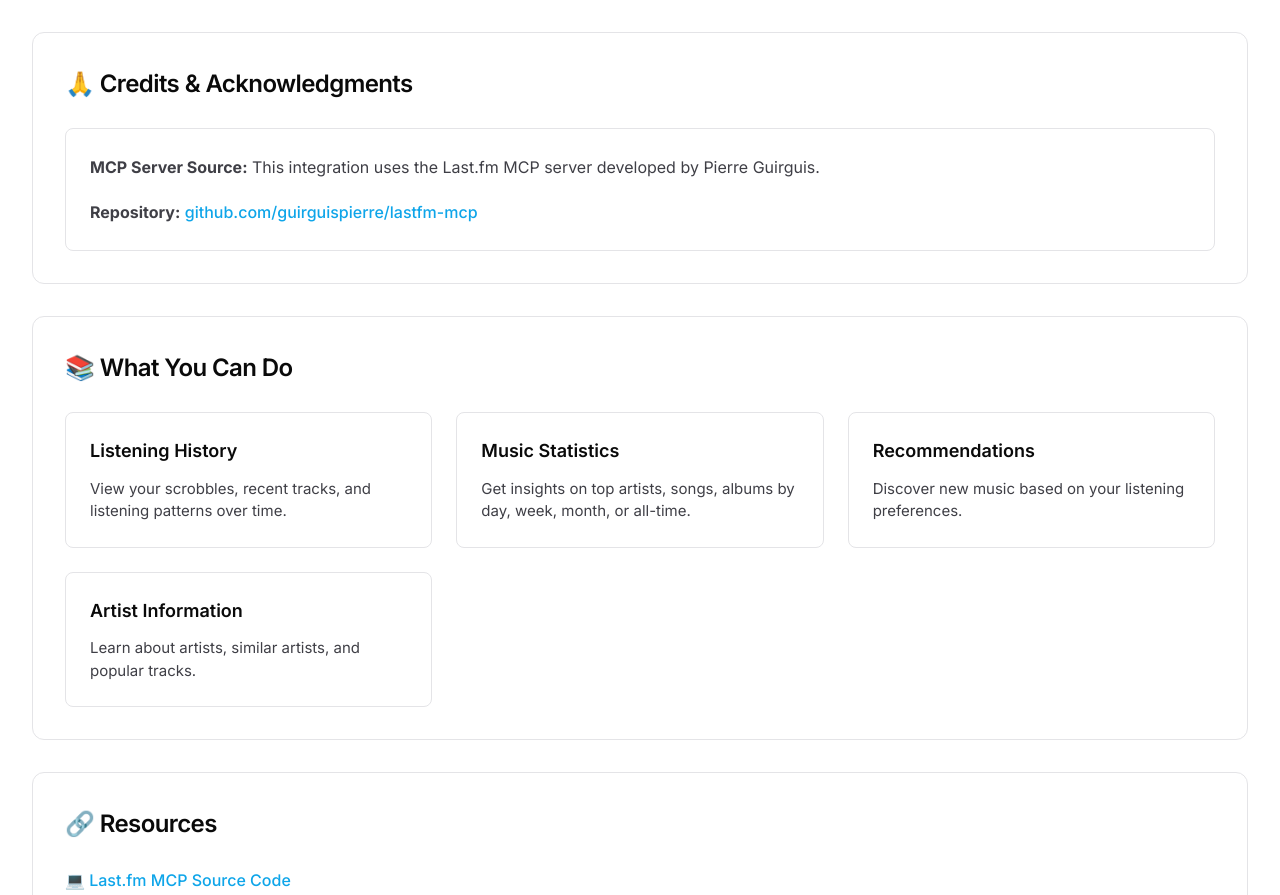
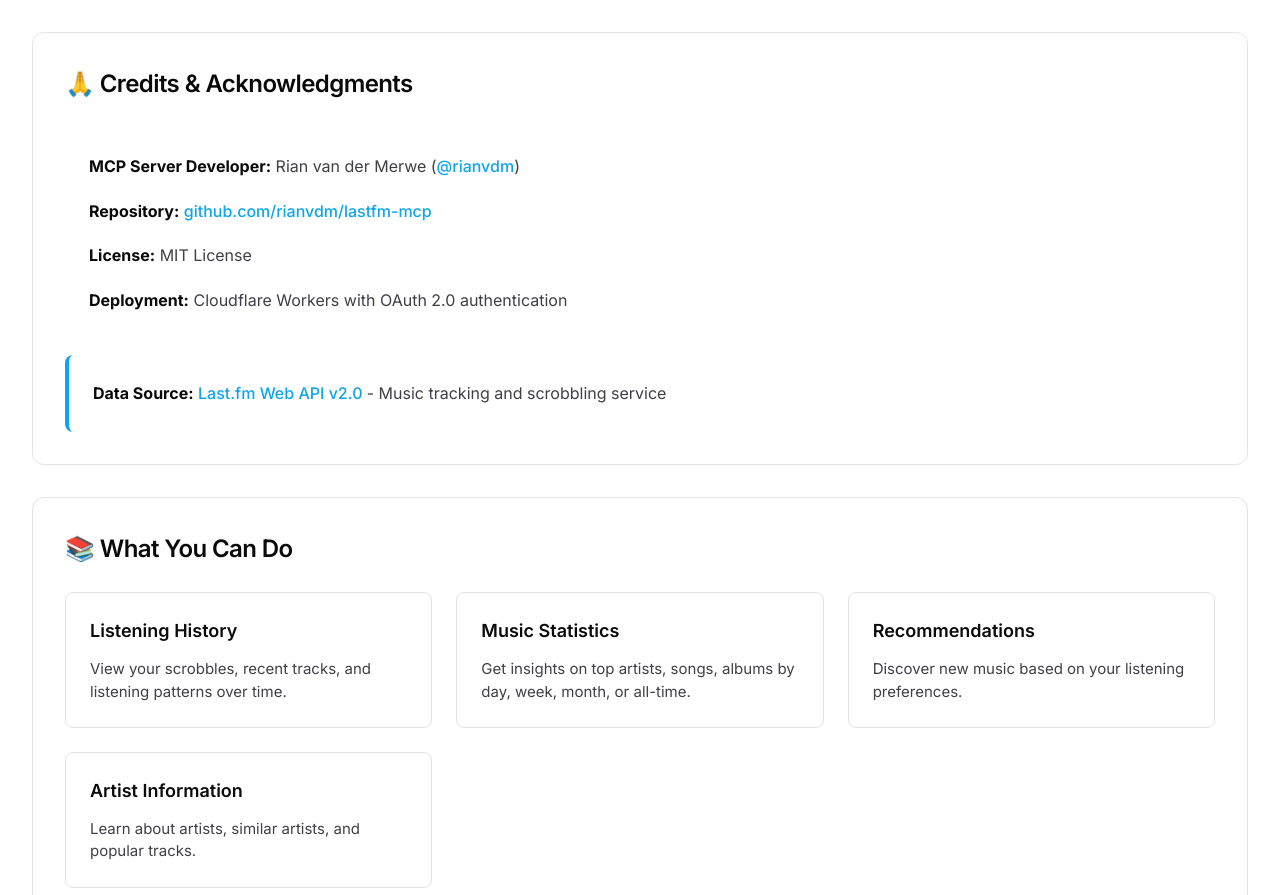
Before and after one commit to guirguispierre/mcp-dashboard, a website: page last-fm.html in a window 1280 px wide. Shown: the part 1905-2800 px from the top of the page. Drawn offline with Linux system fonts and the light colour scheme.

Commit message:
Add comprehensive credits to Last.fm MCP integration - Credit Rian van der Merwe (@rianvdm)

```diff
--- a/last-fm.html
+++ b/last-fm.html
@@ -35,8 +35,8 @@
                 <p style="color: var(--text-primary); font-weight: 600; font-size: 1.1rem; margin-bottom: 1.5rem; word-break: break-all;">https://lastfm-mcp.com/mcp</p>
                 <p style="color: var(--text-secondary); font-size: 0.9rem; margin-bottom: 0.5rem;">Source Code Repository:</p>
                 <p style="color: var(--text-primary); font-weight: 600; font-size: 1.1rem; margin-bottom: 0;">
-                    <a href="https://github.com/guirguispierre/lastfm-mcp" target="_blank" rel="noopener noreferrer" class="external-link">
-                        github.com/guirguispierre/lastfm-mcp
+                    <a href="https://github.com/rianvdm/lastfm-mcp" target="_blank" rel="noopener noreferrer" class="external-link">
+                        github.com/rianvdm/lastfm-mcp
                     </a>
                 </p>
             </div>
@@ -90,16 +90,32 @@
 
         <div class="content-section">
             <h2 class="section-title">🙏 Credits & Acknowledgments</h2>
-            <div style="background: var(--bg-primary); padding: 1.5rem; border-radius: 8px; border: 1px solid var(--gray-border);">
+            <div style="background: var(--bg-primary); padding: 1.5rem; border-radius: 8px; border-left: 4px solid var(--accent-green);">
                 <p style="color: var(--text-secondary); line-height: 1.8; margin-bottom: 1rem;">
-                    <strong>MCP Server Source:</strong>
-                    This integration uses the Last.fm MCP server developed by Pierre Guirguis.
+                    <strong style="color: var(--text-primary);">MCP Server Developer:</strong>
+                    Rian van der Merwe (<a href="https://github.com/rianvdm" target="_blank" rel="noopener noreferrer" class="external-link">@rianvdm</a>)
+                </p>
+                <p style="color: var(--text-secondary); line-height: 1.8; margin-bottom: 1rem;">
+                    <strong style="color: var(--text-primary);">Repository:</strong>
+                    <a href="https://github.com/rianvdm/lastfm-mcp" target="_blank" rel="noopener noreferrer" class="external-link">
+                        github.com/rianvdm/lastfm-mcp
+                    </a>
+                </p>
+                <p style="color: var(--text-secondary); line-height: 1.8; margin-bottom: 1rem;">
+                    <strong style="color: var(--text-primary);">License:</strong> MIT License
                 </p>
                 <p style="color: var(--text-secondary); line-height: 1.8; margin-bottom: 0;">
-                    <strong>Repository:</strong>
-                    <a href="https://github.com/guirguispierre/lastfm-mcp" target="_blank" rel="noopener noreferrer" class="external-link">
-                        github.com/guirguispierre/lastfm-mcp
-                    </a>
+                    <strong style="color: var(--text-primary);">Deployment:</strong>
+                    Cloudflare Workers with OAuth 2.0 authentication
+                </p>
+            </div>
+
+            <div style="background: var(--bg-primary); padding: 1.5rem; border-radius: 8px; border-left: 4px solid var(--accent-blue); margin-top: 1rem;">
+                <p style="color: var(--text-secondary); line-height: 1.8;">
+                    <strong style="color: var(--text-primary);">Data Source:</strong>
+                    <a href="https://www.last.fm/api" target="_blank" rel="noopener noreferrer" class="external-link">
+                        Last.fm Web API v2.0
+                    </a> - Music tracking and scrobbling service
                 </p>
             </div>
         </div>
@@ -130,7 +146,10 @@
             <h2 class="section-title">🔗 Resources</h2>
             <ul style="list-style: none; padding: 0;">
                 <li style="margin-bottom: 1rem;">
-                    <a href="https://github.com/guirguispierre/lastfm-mcp" target="_blank" rel="noopener noreferrer" class="external-link">💻 Last.fm MCP Source Code</a>
+                    <a href="https://github.com/rianvdm/lastfm-mcp" target="_blank" rel="noopener noreferrer" class="external-link">💻 Last.fm MCP Server (Source Code)</a>
+                </li>
+                <li style="margin-bottom: 1rem;">
+                    <a href="https://lastfm-mcp.com/mcp" target="_blank" rel="noopener noreferrer" class="external-link">🔗 Production MCP Endpoint</a>
                 </li>
                 <li style="margin-bottom: 1rem;">
                     <a href="https://www.last.fm" target="_blank" rel="noopener noreferrer" class="external-link">🌐 Official Last.fm Website</a>
@@ -151,6 +170,7 @@
                 <li>📊 Ask for comparative stats</li>
                 <li>🔍 Discover new artists similar to your favorites</li>
                 <li>📅 Review listening history for any time period</li>
+                <li>🎯 Use recommendations to find new music aligned with your taste</li>
             </ul>
         </div>
 
@@ -160,7 +180,7 @@
 
         <footer>
             <div class="footer-disclaimer">
-                <p><strong>⚠️ Important Disclaimer:</strong> Not affiliated with poke.com or Last.fm. Keep your API credentials secure.</p>
+                <p><strong>⚠️ Important Disclaimer:</strong> This page is independently created by Pierre Guirguis. Not affiliated with poke.com or Last.fm. Keep your API credentials secure.</p>
             </div>
             <p style="text-align: center; color: var(--text-secondary); margin-top: 2rem;">
                 Built with ❤️ for the Poke community by Pierre Guirguis
```
